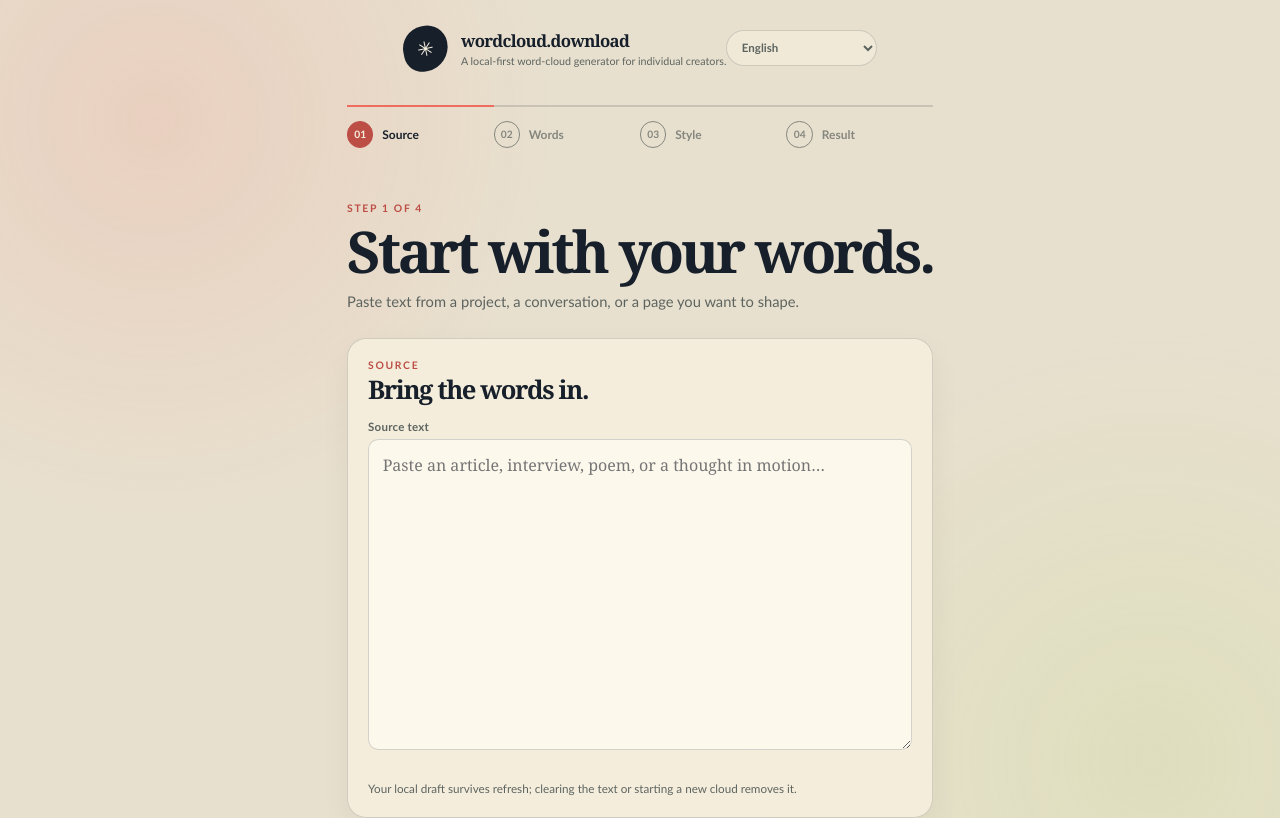
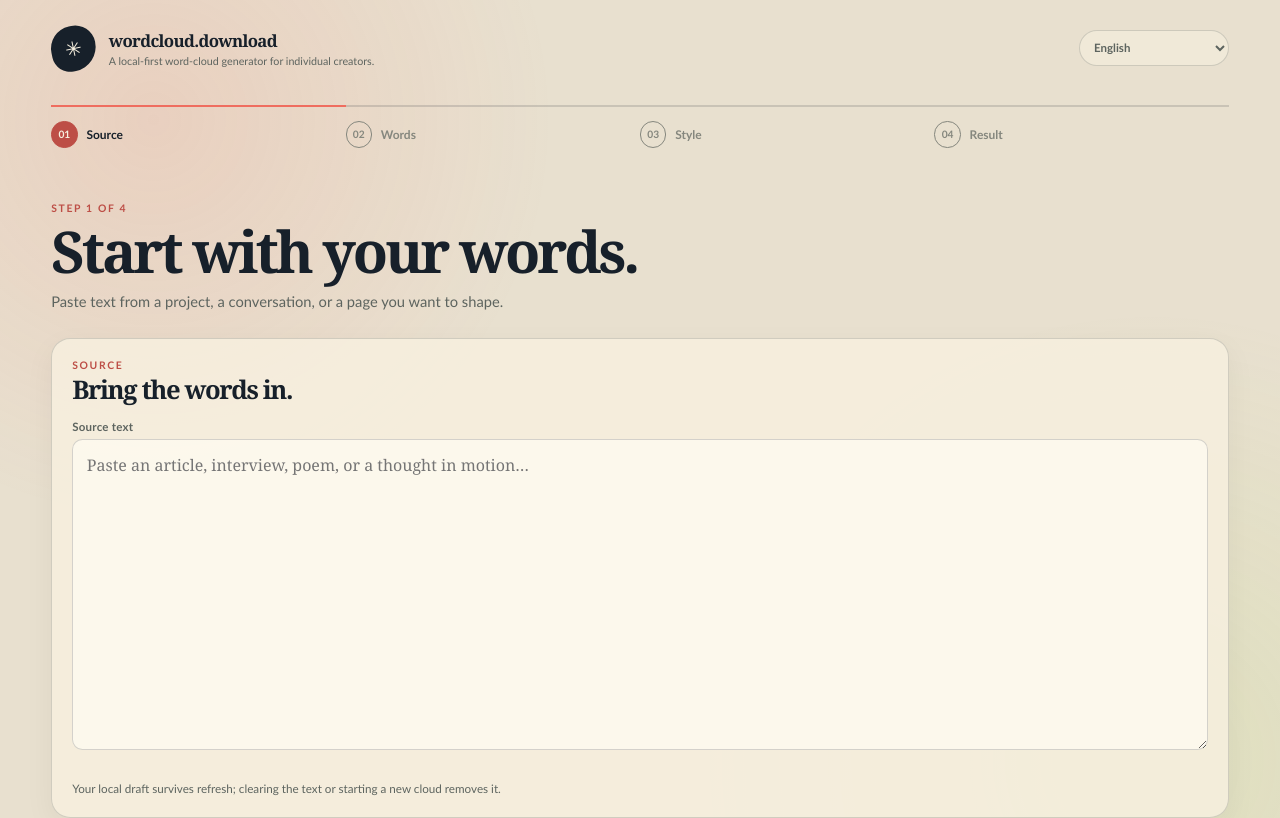
Before and after one commit to dytsou/wordcloud, a React (Vite) app: page /create/source in a window 1280 px wide. Shown: the top 818 px of the page. Built offline with nearby package versions, Linux system fonts and the light colour scheme.

Commit message:
fix: align the site width

```diff
--- a/src/styles/theme.css
+++ b/src/styles/theme.css
@@ -90,6 +90,7 @@ textarea:focus-visible {
   display: flex;
   align-items: center;
   justify-content: space-between;
+  width: 100%;
   max-width: 1560px;
   margin: 0 auto;
   padding: 1.6rem clamp(1.25rem, 4vw, 4rem);
@@ -166,6 +167,7 @@ textarea:focus-visible {
 
 .wizard-main {
   flex: 1 0 auto;
+  width: 100%;
   max-width: 1320px;
   margin: 0 auto;
   padding: 0 clamp(1.25rem, 4vw, 4rem) 4rem;
@@ -278,13 +280,9 @@ textarea:focus-visible {
 }
 
 .wizard-page {
-  max-width: 960px;
+  width: 100%;
   margin: 2rem auto 0;
   animation: wizard-page-enter 240ms ease both;
-}
-
-.wizard-page--result {
-  max-width: 1200px;
 }
 
 .wizard-page-heading {
```
